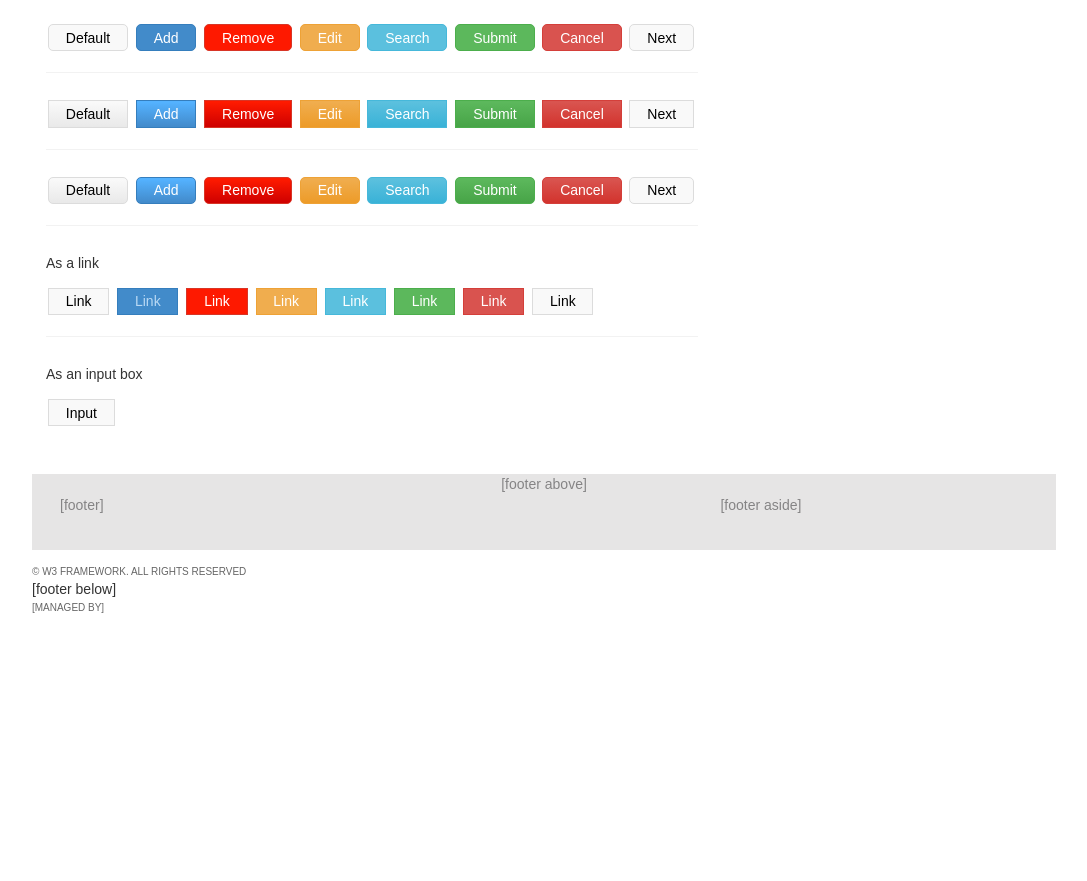
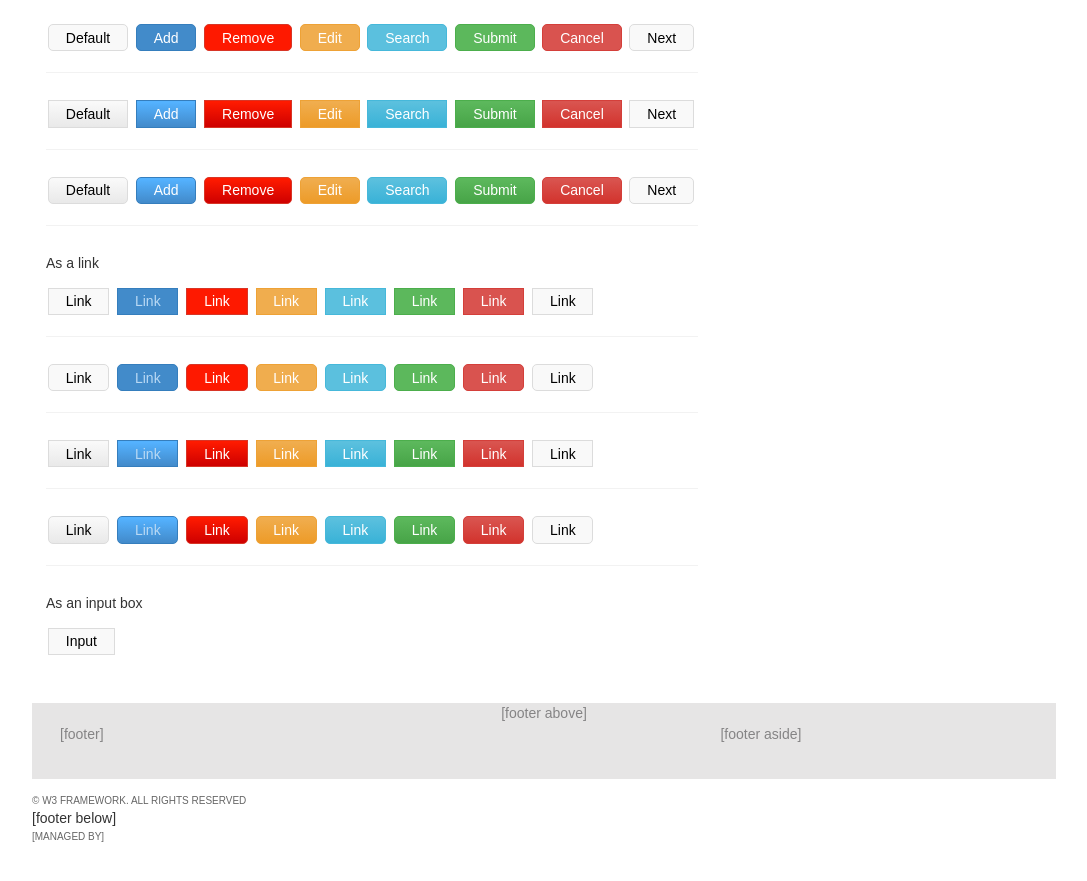
Before and after one commit to 2dpi/templates, a Jekyll site: the page built from www/elements/manual/elements/buttons.html, in a window 1280 px wide and 900 px high, scrolled down 887 px. Shown: the top 881 px of the window, without its empty margins (96-1183 px from the left). Built offline with Jekyll 4.4.1, drawn with Linux system fonts in a browser that asks for light colours; before the commit the page ends 1558 px from its top, so only the background shows below that.

Commit message:
adding pages

```diff
--- a/www/elements/manual/elements/buttons.html
+++ b/www/elements/manual/elements/buttons.html
@@ -80,6 +80,33 @@ keywords: css3 butons
         <a class="btn_cancel" href="#">Link</a>
         <a class="btn_next" href="#">Link</a>
         <hr>
+        <a class="round btn" href="#">Link</a>
+        <a class="round btn_add" href="#">Link</a>
+        <a class="round btn_remove" href="#">Link</a>
+        <a class="round btn_edit" href="#">Link</a>
+        <a class="round btn_search" href="#">Link</a>
+        <a class="round btn_submit" href="#">Link</a>
+        <a class="round btn_cancel" href="#">Link</a>
+        <a class="round btn_next" href="#">Link</a>
+        <hr>
+        <a class="grad btn" href="#">Link</a>
+        <a class="grad btn_add" href="#">Link</a>
+        <a class="grad btn_remove" href="#">Link</a>
+        <a class="grad btn_edit" href="#">Link</a>
+        <a class="grad btn_search" href="#">Link</a>
+        <a class="grad btn_submit" href="#">Link</a>
+        <a class="grad btn_cancel" href="#">Link</a>
+        <a class="grad btn_next" href="#">Link</a>
+        <hr>
+        <a class="round grad btn" href="#">Link</a>
+        <a class="round grad btn_add" href="#">Link</a>
+        <a class="round grad btn_remove" href="#">Link</a>
+        <a class="round grad btn_edit" href="#">Link</a>
+        <a class="round grad btn_search" href="#">Link</a>
+        <a class="round grad btn_submit" href="#">Link</a>
+        <a class="round grad btn_cancel" href="#">Link</a>
+        <a class="round grad btn_next" href="#">Link</a>
+        <hr>
         <p>As an input box</p>
         <input type="submit" value="Input" class="btn">
       </article>
```
